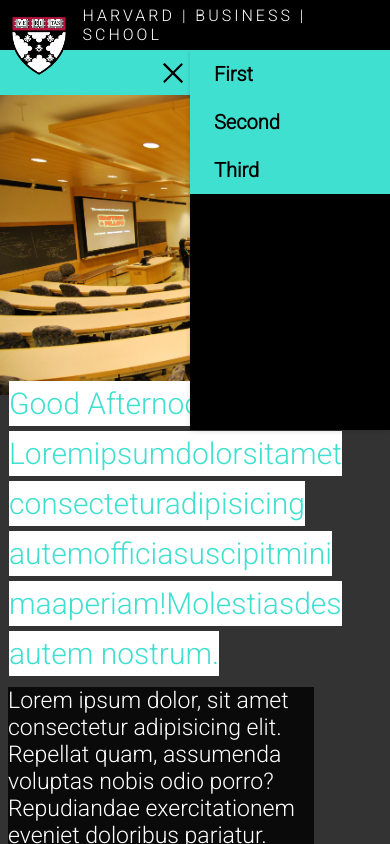
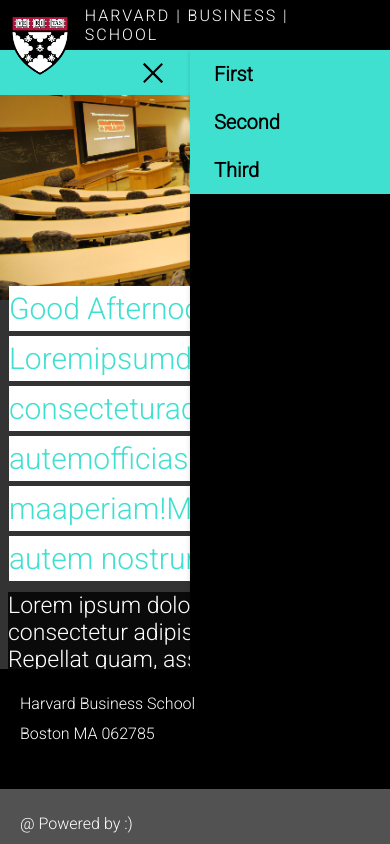
Before and after one commit to lkopi246/harvPage, a plain HTML site: page index.html in a window 390 px wide. Both pictures are taken after a click on the label 353 px from the left and 73 px from the top of the page. Shown: the top 844 px of the page. Drawn offline with Linux system fonts and the light colour scheme.

Commit message:
new feature added

```diff
--- /dev/null
+++ b/app.js
@@ -0,0 +1,36 @@
+const isMobile = /iPhone|iPad|iPod|Android/i.test(navigator.userAgent);
+
+const header = document.querySelector(".hContainer");
+const footer = document.querySelector(".fContainer");
+const greenSeperator = document.querySelector(".greenSeperator");
+
+const hamburger = document.querySelector(".menu__btn");
+const checkbox = document.querySelector("#menu__toggle");
+const menuBox = document.querySelector(".menu__box");
+
+if (isMobile) {
+  header.classList.add("specialWidth");
+  footer.classList.add("specialWidth");
+  greenSeperator.classList.add("specialWidth");
+  //   menuBox.classList.add("specialLeft");
+}
+
+hamburger.addEventListener("click", function () {
+  if (isMobile) {
+    if (!checkbox.checked) {
+      menuBox.classList.add("specialLeftMobile");
+      hamburger.classList.add("specialLeftMobileButton");
+    } else {
+      menuBox.classList.remove("specialLeftMobile");
+      hamburger.classList.remove("specialLeftMobileButton");
+    }
+  } else {
+    if (!checkbox.checked) {
+      menuBox.classList.add("specialLeft");
+      hamburger.classList.add("specialLeftButton");
+    } else {
+      menuBox.classList.remove("specialLeft");
+      hamburger.classList.remove("specialLeftButton");
+    }
+  }
+});
--- a/index.html
+++ b/index.html
@@ -14,11 +14,9 @@
           <img src="./images/havardLogo.png" alt="" />
         </div>
         <p>HARVARD | BUSINESS | SCHOOL</p>
-      </header>
 
-      <div class="greenSeperator">
         <div class="hamburger-menu">
-          <input id="menu__toggle" type="checkbox" />
+          <input id="menu__toggle" class="tog__menu" type="checkbox" />
           <label class="menu__btn" for="menu__toggle">
             <span></span>
           </label>
@@ -29,7 +27,9 @@
             <li><a class="menu__item" href="#">Third</a></li>
           </ul>
         </div>
-      </div>
+      </header>
+
+      <div class="greenSeperator"></div>
 
       <main class="mContainer">
         <div class="mContainer__imgBox"></div>
@@ -81,5 +81,6 @@
         </section>
       </footer>
     </div>
+    <script src="./app.js"></script>
   </body>
 </html>
--- a/main.css
+++ b/main.css
@@ -7,10 +7,10 @@
   box-sizing: inherit;
 }
 
-html,
+/* html,
 body {
   overflow-x: hidden;
-}
+} */
 
 html {
   font-size: 62.5%;
@@ -23,16 +23,32 @@ body {
   font-family: "Roboto", sans-serif;
   box-sizing: border-box;
 }
+/*
+body::-webkit-scrollbar {
+  width: 1em;
+}
+
+body::-webkit-scrollbar-track {
+  box-shadow: inset 0 0 6px rgba(0, 0, 0, 0.3);
+}
+
+body::-webkit-scrollbar-thumb {
+  background-color: darkgrey;
+  outline: 1px solid slategrey;
+} */
 
 /* Header Container */
 .hContainer {
   display: flex;
-  width: 100%;
+  width: calc(100%);
   height: 5rem;
   /* background-color: #000; */
   padding: 0 1rem;
   background: #000;
+  position: fixed;
+  z-index: 99;
 }
+
 .hContainer p {
   font-size: 1.6rem;
   letter-spacing: 1rem;
@@ -54,9 +70,12 @@ body {
 
 /* green seperator */
 .greenSeperator {
+  position: fixed;
   height: 4.5rem;
-  width: 100vw;
+  width: calc(100%);
   background: rgb(64, 224, 208);
+  z-index: 9;
+  top: 5rem;
 }
 
 /* menu */
@@ -75,22 +94,22 @@ body {
   top: 0;
   transform: rotate(90deg);
 }
-#menu__toggle:checked ~ .menu__box {
+/* .tog__menu:checked ~ .menu__box {
   visibility: visible;
-  left: calc(100% - 25rem);
-}
+  left: calc(100% - (25rem + 1.7rem));
+} */
 
 .menu__btn {
   display: flex;
   align-items: center;
-  position: absolute;
+  position: fixed;
   top: 1rem;
   left: calc(100% - 5rem);
   width: 2.6rem;
   height: 2.6rem;
   cursor: pointer;
-  z-index: 1;
   transition: left 0.3s;
+  /* z-index: 999999; */
 }
 
 .menu__btn > span,
@@ -102,7 +121,9 @@ body {
   height: 0.2rem;
   background-color: #fff;
   transition-duration: 0.25s;
+  z-index: 9999;
 }
+
 .menu__btn > span::before {
   content: "";
   top: -0.8rem;
@@ -114,12 +135,12 @@ body {
 
 .menu__box {
   display: block;
-  position: absolute;
+  position: fixed;
   visibility: hidden;
   top: 5rem;
   left: 100%;
   width: 25rem;
-  height: 100%;
+  height: 100vh;
   margin: 0;
   list-style: none;
   background-color: #000;
@@ -140,6 +161,7 @@ body {
   text-decoration: none;
   transition-duration: 0.25s;
 }
+
 .menu__item:hover {
   background-color: rgb(64, 224, 208);
   color: #111;
@@ -156,6 +178,8 @@ p span {
 .mContainer__tBox {
   padding-left: 4rem;
   padding-top: 4rem;
+  position: relative;
+  top: 7rem;
 }
 
 .mContainer__tBox__mainHeading {
@@ -214,8 +238,13 @@ p span {
 
 /* Footer Section */
 .fContainer {
+  position: fixed;
+  top: calc(100% - 16.5rem);
+  width: calc(100%);
+  /* transform: translateY(-100%); */
   display: flex;
   flex-direction: column;
+  z-index: 999;
 }
 
 .fContainer__upper {
@@ -238,10 +267,42 @@ p span {
   padding: 2rem;
 }
 
+.specialWidth {
+  width: 100%;
+}
+
+.specialLeft {
+  visibility: visible;
+  left: calc(100% - (25rem));
+}
+
+/* #menu__toggle:checked ~ .menu__box .specialLeft {
+
+} */
+
+/* #menu__toggle:checked ~ .menu__box .specialLeft {
+  left: calc(100% - (25rem));
+} */
+
 /* media queries */
+@media screen and (max-width: 1024px) {
+  .specialLeftMobile {
+    visibility: visible;
+    left: calc(100% - (25rem));
+  }
+}
+
 @media screen and (max-width: 700px) {
-  #menu__toggle:checked ~ .menu__btn {
+  /* #menu__toggle:checked ~ .menu__btn {
     left: calc(100% - 30rem);
+  } */
+  .specialLeft {
+    visibility: visible;
+    left: calc(100% - (20rem));
+  }
+
+  .specialLeftButton {
+    left: calc(100% - (25rem));
   }
 
   .hContainer__imgBox {
@@ -267,15 +328,16 @@ p span {
 
   .menu__box {
     top: 5rem;
-    height: 50%;
   }
 
   .mContainer__tBox__mainHeading {
     transform: translateY(-6rem);
   }
+
   .mContainer__tBox__secondaryText {
     transform: translateY(-6rem);
   }
+
   .mContainer__tBox__mainHeading span {
     width: max-content;
   }
@@ -290,17 +352,22 @@ p span {
   }
 
   .mContainer__tBox {
+    top: 0;
     background-color: rgba(0, 0, 0, 0.8);
   }
+
   .mContainer__tBox__mainHeading span:nth-child(3) {
     transform: translateX(0rem);
   }
+
   .mContainer__tBox__mainHeading span:nth-child(6) {
     display: block;
     transform: translateX(0rem);
   }
+
   .fContainer {
     transform: translateY(-1rem);
+    z-index: 999;
   }
 
   .fContainer__upper {
@@ -313,22 +380,21 @@ p span {
 }
 
 @media screen and (max-width: 593px) {
+  /* .hContainer {
+    width: 100%;
+  }
+
+  .greenSeperator {
+    width: 100%;
+  } */
+
   .hContainer p {
     font-size: 1.6rem;
     letter-spacing: 0.8rem;
   }
 
-  #menu__toggle:checked ~ .menu__btn {
-    left: calc(100% - 23rem);
-  }
-
-  #menu__toggle:checked ~ .menu__box {
-    left: calc(100% - 20rem);
-  }
-
   .menu__box {
     width: 20rem;
-    height: 45%;
   }
 
   .mContainer__tBox__secondaryText {
@@ -338,21 +404,23 @@ p span {
   .mContainer__tBox__mainHeading span:nth-child(6) {
     transform: translateX(0rem);
   }
+
+  .specialLeftMobile {
+    visibility: visible;
+    left: calc(100% - (20rem));
+  }
+
+  .specialLeftMobileButton {
+    left: calc(100% - (21rem));
+  }
 }
 
 @media screen and (max-width: 540px) {
   .hContainer p {
     font-size: 1.6rem;
-    letter-spacing: 0.3rem;
+    letter-spacing: 0.2rem;
   }
 
-  #menu__toggle:checked ~ .menu__btn {
-    left: calc(100% - 23rem);
-  }
-
-  #menu__toggle:checked ~ .menu__box {
-    left: calc(100% - 20rem);
-  }
   .menu__box {
     width: 20rem;
   }
@@ -360,12 +428,27 @@ p span {
   .mContainer__tBox__mainHeading {
     transform: translateY(-6rem);
   }
+
   .mContainer__tBox__secondaryText {
     width: 80%;
     transform: translateY(-6rem);
   }
+
   .mContainer__tBox {
     padding-left: 0.8rem;
+  }
+
+  /* .fContainer {
+    width: 100%;
+  } */
+
+  .specialLeftMobile {
+    visibility: visible;
+    left: calc(100% - (20rem));
+  }
+
+  .specialLeftMobileButton {
+    left: calc(100% - (24rem));
   }
 }
 
@@ -384,13 +467,14 @@ p span {
     line-height: 4rem;
     transform: translateY(-6rem);
   }
+
   .mContainer__tBox__secondaryText {
     transform: translateY(-6rem);
     width: 90%;
   }
 }
 
-@media screen and (min-width: 758px) {
+/* @media screen and (min-width: 758px) {
   .fContainer {
     transform: translateY(15rem);
   }
@@ -405,4 +489,4 @@ p span {
   .fContainer {
     transform: translateY(38rem);
   }
-}
+} */
```
